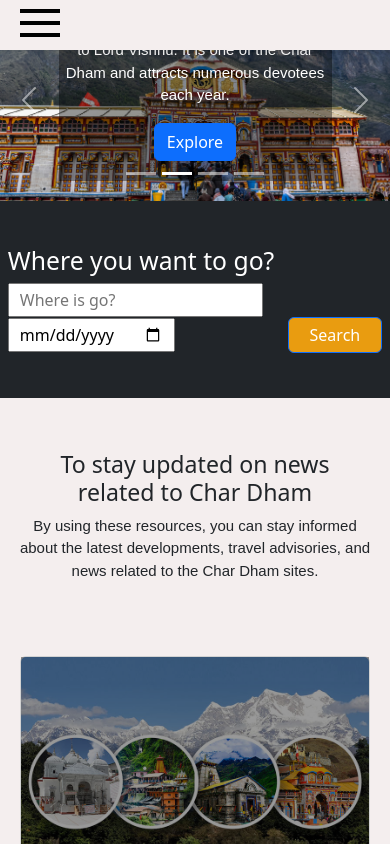
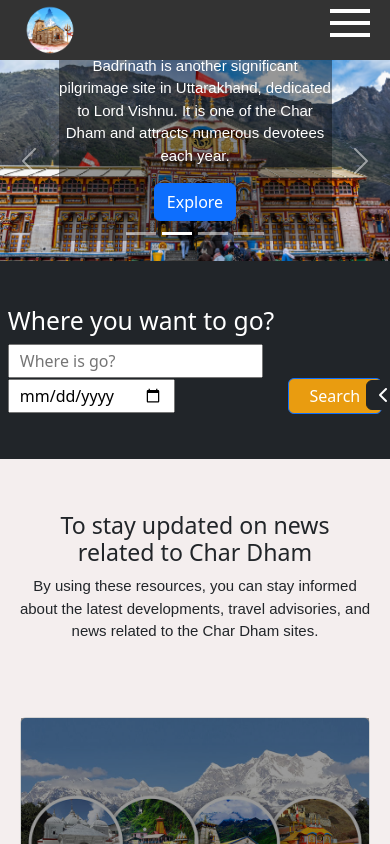
Before and after one commit to Ashokkumar2019/chardham, a React (Vite) app: page / in a window 390 px wide. Shown: the top 844 px of the page. Built offline with nearby package versions, Linux system fonts and the light colour scheme.

Commit message:
Updated the project

```diff
--- a/src/Badrinath.jsx
+++ b/src/Badrinath.jsx
@@ -3,12 +3,26 @@ import { Container, Row, Col } from 'react-bootstrap';
 import Blogs from './Blogs';
 import Lastvisit from './Lastvisit';
 import Footers from './Footers';
+import Ratio from 'react-bootstrap/Ratio';
 
 
 export default function Badrinath() {
   return (
     <div className='chardham'>
-      <img src="./src/assets/badrinath-2.jpg" alt="" className='w-100'/>
+      <div>
+  <Ratio aspectRatio="16x9">
+    <video
+      src="./src/assets/Basrinath-s.mp4"
+      controls
+      width="100%"
+      height="100%"
+      autoPlay={true}
+      muted={true}
+    >
+
+    </video>
+  </Ratio>
+</div>
       <br />
       <Container>
         <Row>
--- a/src/Gangotri.jsx
+++ b/src/Gangotri.jsx
@@ -3,12 +3,26 @@ import { Container, Row, Col } from 'react-bootstrap';
 import Lastvisit from './Lastvisit';
 import Footers from './Footers';
 import Blogs from './Blogs';
+import Ratio from 'react-bootstrap/Ratio';
 
 export default function Gangotri() {
   return (
 
     <div className='chardham'>
-    <img src="./src/assets/gangotri-3.jpg" alt="" className='w-100'/>
+     <div>
+  <Ratio aspectRatio="16x9">
+    <video
+      src="./src/assets/Basrinath-s.mp4"
+      controls
+      width="100%"
+      height="100%"
+      autoPlay={true}
+      muted={true}
+    >
+
+    </video>
+  </Ratio>
+</div>
     <br />
     <Container>
         <Row>
--- a/src/Kedarnath.jsx
+++ b/src/Kedarnath.jsx
@@ -3,12 +3,26 @@ import { Container, Row, Col} from 'react-bootstrap';
 import Lastvisit from './Lastvisit';
 import Footers from './Footers';
 import Blogs from './Blogs';
+import Ratio from 'react-bootstrap/Ratio';
 
 export default function Kedarnath() {
   return (
 
     <div className='chardham'>
-      <img src="./src/assets/kedarnath-1.jpg" alt="" className='w-100'/>
+        <div>
+  <Ratio aspectRatio="16x9">
+    <video
+      src="./src/assets/Basrinath-s.mp4"
+      controls
+      width="100%"
+      height="100%"
+      autoPlay={true}
+      muted={true}
+    >
+
+    </video>
+  </Ratio>
+</div>
       <br />
       <Container>
         <Row>
--- a/src/Nav.css
+++ b/src/Nav.css
@@ -1,53 +1,116 @@
 .m_logo{max-width: 60px;}
 .nav{align-items: center;}
-.navbars .container .row{align-items: center;}
-.navbars{background-color: #f4eeee;}
+.desktop-nav .row{align-items: center;}
+/* .navbars{background-color: #f4eeee;} */
 .sublink{position: relative; display: block;}
+
 .sublinkul{
-    position: fixed;
+    position: absolute;
     list-style-type: none;
     background-color:#f4eeee ;
-    z-index: 99;
+    z-index: 999999 !important;
     display: none;
+    left: 0px;
+    top: 40px;
+    padding: 1rem !important;
 
 }
+
 .sublink:hover .sublinkul{
     display: block;
 }
-.mob-nav{
-    flex-wrap: wrap;
+
+.navicon{
+        cursor: pointer;
+        text-align: right;
 }
-.navicon{
-    display: none;
-    cursor: pointer;
+.mob-nav.hide {
+  display: none;
+}
+.mob-background{
+  position: relative;
+}
+.mob-nav.show {
+  display: block;
+  position: absolute;
+  z-index: 9999;
+  background-color: #000;
+  top: 0;
+  width: 71%;
+}
+.mobile-nav{
+  display: none;
+}
+.chevicon{font-size: 10px;}
+
+.mob-nav .nav {
+  display: grid;
+  grid-template-columns: 1fr;
+  justify-items: center;
+
+}
+.mobile-nav .row{
+  justify-content: space-between;
+
+}
+.mob-background a{
+  background-color: transparent !important;
+  color: #fff;
+  padding-right: 0px;
+}
+.mob-nav .nav-link:focus, .mob-nav .nav-link:hover {
+    color: #fff;
+   text-decoration: underline;
 }
 
-@media only screen and (max-width: 768px) {
+.mob-background .sublinkul{
+  background-color: rgb(0, 0, 0,0.8);
+  color: #fff;
+  position: absolute;
+  list-style-type: none;
+  z-index: 999999 !important;
+  display: none;
+  left: 83px;
+  top: 5px;
+  padding: 1rem !important;
+}
+.sublinkul a{padding-right:10px;}
+.grid-mob{
+  position: fixed;
+  background-color: rgb(245, 207, 40);
+  color: #000;
+  display: grid;
+  grid-template-columns: 1fr;
+  top: 50%;
+}
+.hslide{
+  right: -70px;
+}
+.sslide{
+  right: 0px;
+}
+.sh-btn{
+  position: fixed;
+    right: -12px;
+    top: 45%;
+    z-index: 99999999;
+}
+.bshow{
+  display: none !important;
+  color: #fff;
+}
+.bhide{
+  display: block !important;
+  color:#fff;
+}
+@media only screen and (max-width: 1024px) {
+  .navbars{
+    background-color: rgb(0, 0, 0,0.8) !important;
+    color: #fff;
+  }
 
-    .mob-nav.hide {
-        display: none;
-      }
-      .navicon {
-        display: block;
-      }
-      .mob-nav .nav{
-        display: grid;
-        padding-top: 5px;
-      }
-      .mob-nav .grid-mob{
-        display: grid;
-        padding-top: 5px;
-      }
-      .rowmob{
-        display: grid !important;
-        align-items: start !important;
-        grid-template-columns: 1fr 1fr;
-        overflow: hidden;
-      }
-      /* .sublinkul{
-        position: relative;
-      } */
-
-
-
+  .mobile-nav{
+    display: block;
+  }
+  .desktop-nav{display: none;}
 }
--- a/src/Navi.jsx
+++ b/src/Navi.jsx
@@ -1,4 +1,4 @@
-import React, { useState } from 'react';
+import React, { useState, useEffect } from 'react';
 import { Link } from 'react-router-dom';
 import './Nav.css';
 import Container from 'react-bootstrap/Container';
@@ -11,31 +11,117 @@ import { BsSearch } from 'react-icons/bs';
 export default function Navi() {
 
   const [isNavVisible, setIsNavVisible] = useState(false);
-
-
+  const [isScrolled, setIsScrolled] = useState(false);
+  const [isShow, setIsShow] = useState(false);
 
   const toggleNav = () => {
     setIsNavVisible(!isNavVisible);
   };
+  const toggleNav1 = () => {
+    setIsShow(!isShow);
+  };
 
 
+  useEffect(() => {
+    const handleScroll = () => {
+      if (window.scrollY > 600) {
+        setIsScrolled(true);
+      } else {
+        setIsScrolled(false);
+      }
+    };
+
+    window.addEventListener('scroll', handleScroll);
+    return () => {
+      window.removeEventListener('scroll', handleScroll);
+    };
+  }, []);
+
   return (
-    <div className="navbars">
+    <div className={`navbars ${isScrolled ? 'fixed' : ''}`}>
       <Container>
-        <Row className='rowmob'>
 
-          <Col xs={6} md={6}>
+        {/* -----------------mobile navigation--------------- */}
+        <div className='mobile-nav'>
+          <Row>
+            <Col xs={6}>
+              <img src="./logo.png" alt="" className="m_logo" />
+            </Col>
+            <Col xs={6} className='mob-background'>
               <div className="navicon" onClick={toggleNav}>
                 <svg xmlns="http://www.w3.org/2000/svg" viewBox="0 0 100 80" width="40" height="40">
-                <rect width="100" height="10"></rect>
-                <rect y="30" width="100" height="10"></rect>
-                <rect y="60" width="100" height="10"></rect>
+                  <rect width="100" height="10" fill='#fff'></rect>
+                  <rect y="30" width="100" height="10" fill='#fff'></rect>
+                  <rect y="60" width="100" height="10" fill='#fff'></rect>
                 </svg>
               </div>
+              <div className={`mob-nav ${isNavVisible ? 'show' : 'hide'}`}>
+                <Nav activeKey="/home">
+                  <Nav.Item>
+                    <Link className="nav-link" to="/">Home</Link>
+                  </Nav.Item>
+                  <Nav.Item>
+                    <Link className="nav-link" to="/about">About</Link>
+                  </Nav.Item>
+                  <Nav.Item>
+                    <Link className="nav-link sublink" to="#">Places <span><i class="fas fa-chevron-right chevicon" ></i></span>
+                      <ul className='sublinkulq'>
+                        <li><Link className="nav-link" to="/Badrinath">Badrinath</Link></li>
+                        <li><Link className="nav-link" to="/Kedarnath">Kedarnath</Link></li>
+                        <li><Link className="nav-link" to="/Gangotri">Gangotri</Link></li>
+                        <li><Link className="nav-link" to="/Yamunotri">Yamunotri</Link></li>
+                      </ul>
+                    </Link>
+                  </Nav.Item>
+                  <Nav.Item>
+                    <Link className="nav-link" to="/contact">Contact</Link>
+                  </Nav.Item>
+                </Nav>
+              </div>
+            </Col>
+          </Row>
+          <Row>
+            <Col >
+           <div className='showHide'>
+            <a className='btn sh-btn btn-dark' onClick={toggleNav1}>
+           <i class={`fas fa-chevron-right ${isShow ? 'bhide' : 'bshow'}`}></i>
+           <i class={`fas fa-chevron-left ${isShow ? 'bshow' : 'bhide'}`}></i>
+           </a>
+            <div className={`grid-mob py-3 ${isShow ? 'sslide' : 'hslide'}`}>
 
 
-            <div className={`mob-nav ${isNavVisible ? 'show' : 'hide'}`}>
-              <Nav activeKey="/home" onSelect={(selectedKey) => alert(`selected ${selectedKey}`)}>
+                  <a href="tel:+1029384756" className="mx-3" style={{ textDecoration: 'none' }}>
+                    <i className="fas fa-phone" style={{ fontSize: '1em', color: '#000' }}></i>
+                    <span style={{ fontSize: '1em', color: '#000' }}></span>
+                  </a>
+                  <a href="https://www.instagram.com" className="mx-3">
+                    <i className="fab fa-instagram" style={{ fontSize: '1em', color: '#000' }}></i>
+                  </a>
+                  <a href="https://www.linkedin.com" className="mx-3">
+                    <i className="fab fa-linkedin" style={{ fontSize: '1em', color: '#000' }}></i>
+                  </a>
+                  <a href="https://www.facebook.com" className="mx-3">
+                    <i className="fab fa-facebook" style={{ fontSize: '1em', color: '#000' }}></i>
+                  </a>
+                  <a href="https://plus.google.com" className="mx-3">
+                    <i className="fab fa-google-plus" style={{ fontSize: '1em', color: '#000' }}></i>
+                  </a>
+
+                  <a className={`btn btn-dark ${isShow ? '' : 'hslide'}`}>
+                    <BsSearch />
+                  </a>
+                </div>
+                </div>
+            </Col>
+          </Row>
+        </div>
+
+        {/* --------------------- desktop navigation----------------------- */}
+        <div className='desktop-nav'>
+          <Row>
+            <Col xs={6} md={6}>
+              <div>
+                <Nav activeKey="/home">
                   <Nav.Item>
                     <img src="./logo.png" alt="" className="m_logo" />
                   </Nav.Item>
@@ -62,13 +148,9 @@ export default function Navi() {
               </div>
             </Col>
 
-
-          <Col xs={6} md={6} >
-
-
-
-            <div className={`mob-nav ${isNavVisible ? 'show' : 'hide'}`}>
-              <div className="grid-mob justify-content-between float-end align-items-center">
+            <Col xs={6} md={6}>
+              <div>
+                <div className="justify-content-between float-end align-items-center">
                   <a href="tel:+1029384756" className="mx-3" style={{ textDecoration: 'none' }}>
                     <i className="fas fa-phone" style={{ fontSize: '1em', color: '#aeabab' }}></i>
                     <span style={{ fontSize: '1em', color: '#aeabab' }}>+91 878978998</span>
@@ -92,6 +174,7 @@ export default function Navi() {
               </div>
             </Col>
           </Row>
+        </div>
       </Container>
     </div>
   );
--- a/src/Yamunotri.jsx
+++ b/src/Yamunotri.jsx
@@ -3,12 +3,26 @@ import { Container, Row, Col} from 'react-bootstrap';
 import Lastvisit from './Lastvisit';
 import Footers from './Footers';
 import Blogs from './Blogs';
+import Ratio from 'react-bootstrap/Ratio';
 
 export default function Yamunotri() {
   return (
 
     <div className='chardham'>
-    <img src="./src/assets/yamunotri-4.jpg" alt="" className='w-100'/>
+     <div>
+  <Ratio aspectRatio="16x9">
+    <video
+      src="./src/assets/Basrinath-s.mp4"
+      controls
+      width="100%"
+      height="100%"
+      autoPlay={true}
+      muted={true}
+    >
+
+    </video>
+  </Ratio>
+</div>
     <br />
     <Container>
         <Row>
--- a/src/index.css
+++ b/src/index.css
@@ -66,13 +66,22 @@ button.btn {
 }
 .navbars {
   background-color: #f4eeee;
+
+
+  width: 100%;
+
+
+  box-shadow: 0 4px 6px rgba(0, 0, 0, 0.1);
+}
+.fixed {
+
   position: fixed;
   top: 0;
   left: 0;
-  width: 100%;
+
   z-index: 99;
-  overflow: hidden;
-  box-shadow: 0 4px 6px rgba(0, 0, 0, 0.1);
+
+
 }
 .card{position: relative;}
 .hovereff{
```
Also changed, not shown: src/Videoplay.jsx (+16 -8 lines), 2 other files (tests, documents, lock files or other folders). Lines whose indentation alone changed are shown as unchanged.
